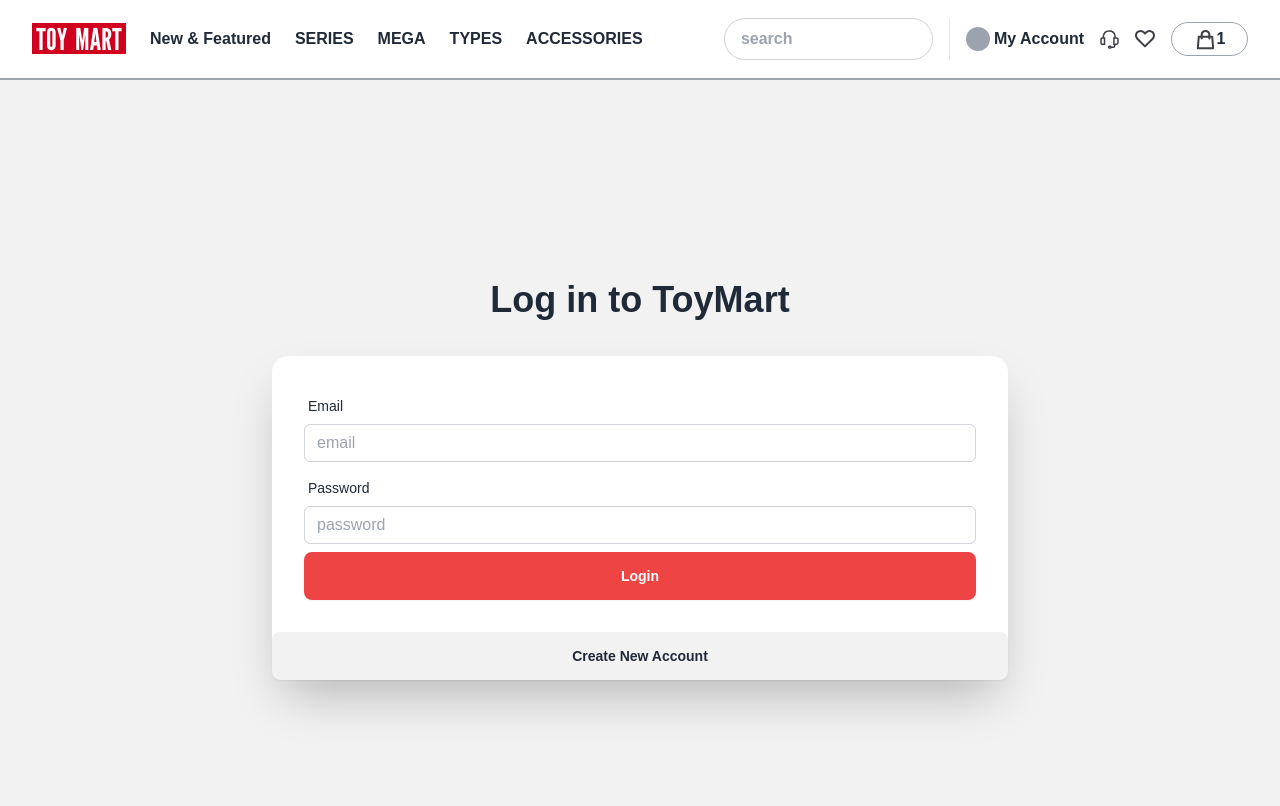
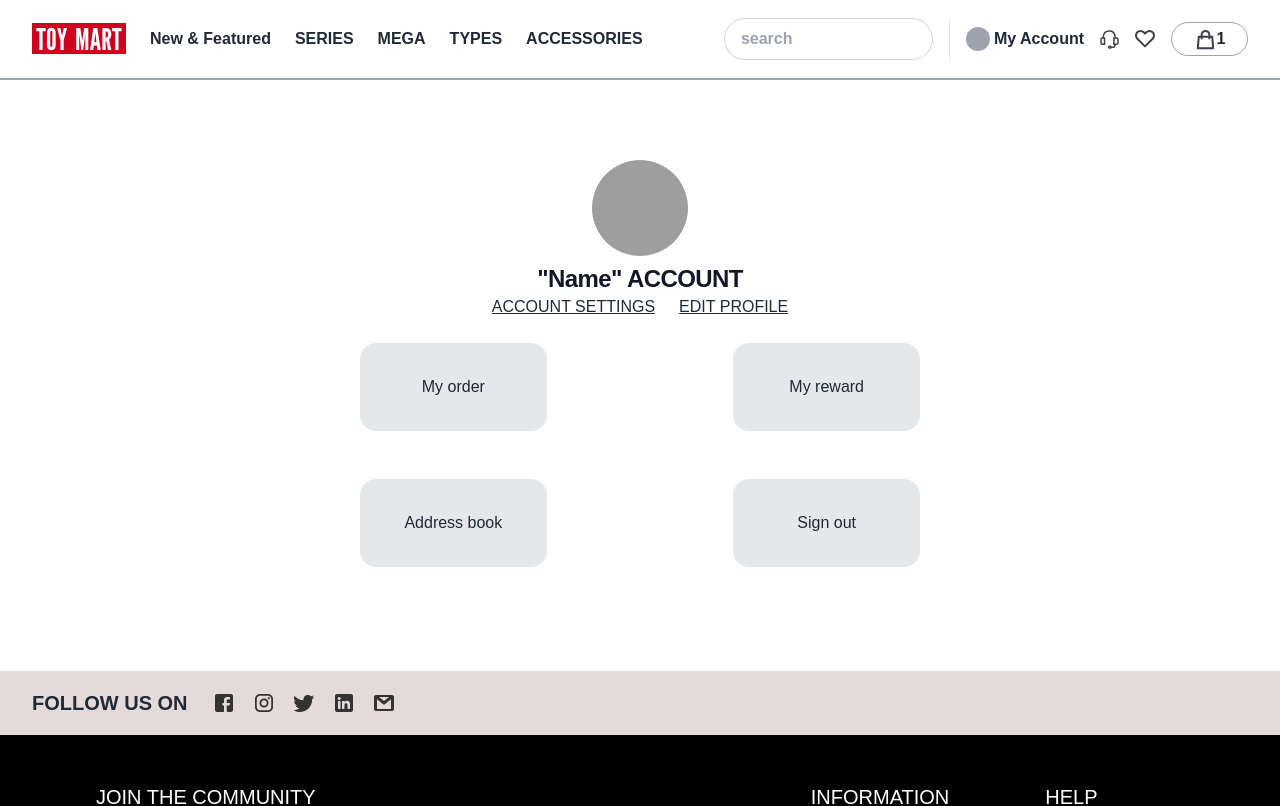
Before and after one commit to nitichaikardkarnklai/cc16-group-project-front, a React (Vite) app: page /my-account-page in a window 1280 px wide. Before the commit this address led to /login. Shown: the top 806 px of the page. Built offline with nearby package versions, Linux system fonts and the light colour scheme; grey boxes are pictures that could not be loaded; a web font is replaced by a local one.

Commit message:
edit route landing

```diff
--- a/src/pages/customer/auth/MyAccountPage.jsx
+++ b/src/pages/customer/auth/MyAccountPage.jsx
@@ -19,12 +19,12 @@
           <div>EDIT PROFILE</div>
         </div>
         <div className="flex  justify-between py-6 px-6 ">
-          <div className='bg-gray-200 gap-6 py-8 px-6 w-1/3 rounded-2xl'>My order > </div>
-          <div className='bg-gray-200 gap-6 py-8 px-6 w-1/3 rounded-2xl'>My reward > </div>
+          <div className='bg-gray-200 gap-6 py-8 px-6 w-1/3 rounded-2xl'>My order </div>
+          <div className='bg-gray-200 gap-6 py-8 px-6 w-1/3 rounded-2xl'>My reward </div>
         </div>
         <div className="flex  justify-between py-6 px-6 ">
-          <div className='bg-gray-200 gap-6 py-8 px-6 w-1/3 rounded-2xl'>Address book > </div>
-          <div className='bg-gray-200 gap-6 py-8 px-6 w-1/3 rounded-2xl'>Sign out > </div>
+          <div className='bg-gray-200 gap-6 py-8 px-6 w-1/3 rounded-2xl'>Address book </div>
+          <div className='bg-gray-200 gap-6 py-8 px-6 w-1/3 rounded-2xl'>Sign out </div>
         </div>
 
 
--- a/src/route/index.jsx
+++ b/src/route/index.jsx
@@ -37,7 +37,8 @@
     path: '/',
     element: <CustomerContainer />,
     children: [
-      { path: '', element: <MyAccountPage /> },
+      { path: '/', element: <LandingPage /> },
+      { path: '/my-account-page', element: <MyAccountPage /> },
       { path: '/launch-calendar', element: <LaunchCalendarPage /> },
       { path: '/new-arrivals', element: <NewArrivalsPage /> },
       { path: '/accessories', element: <AccessoriesPage /> },
```
